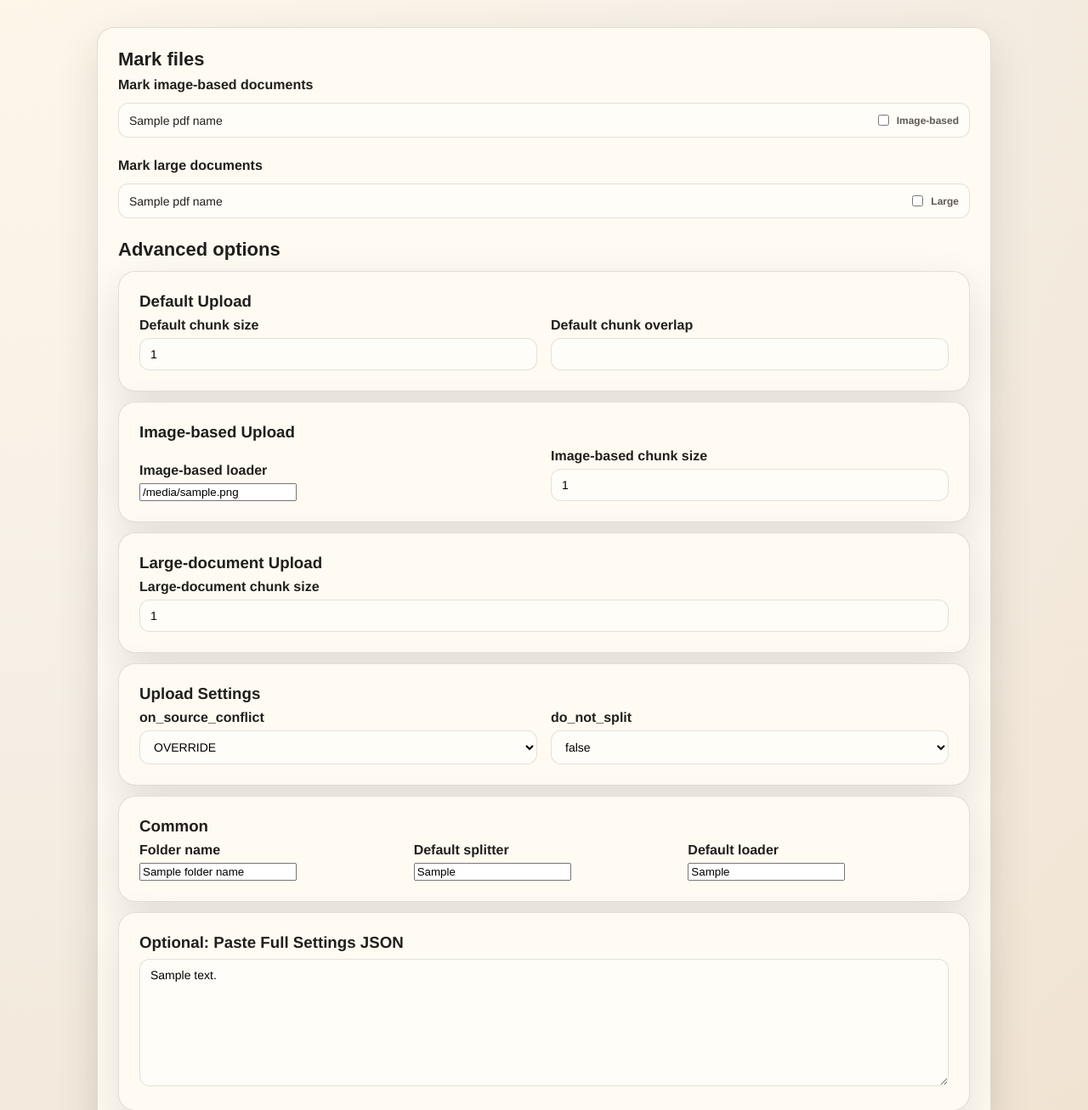
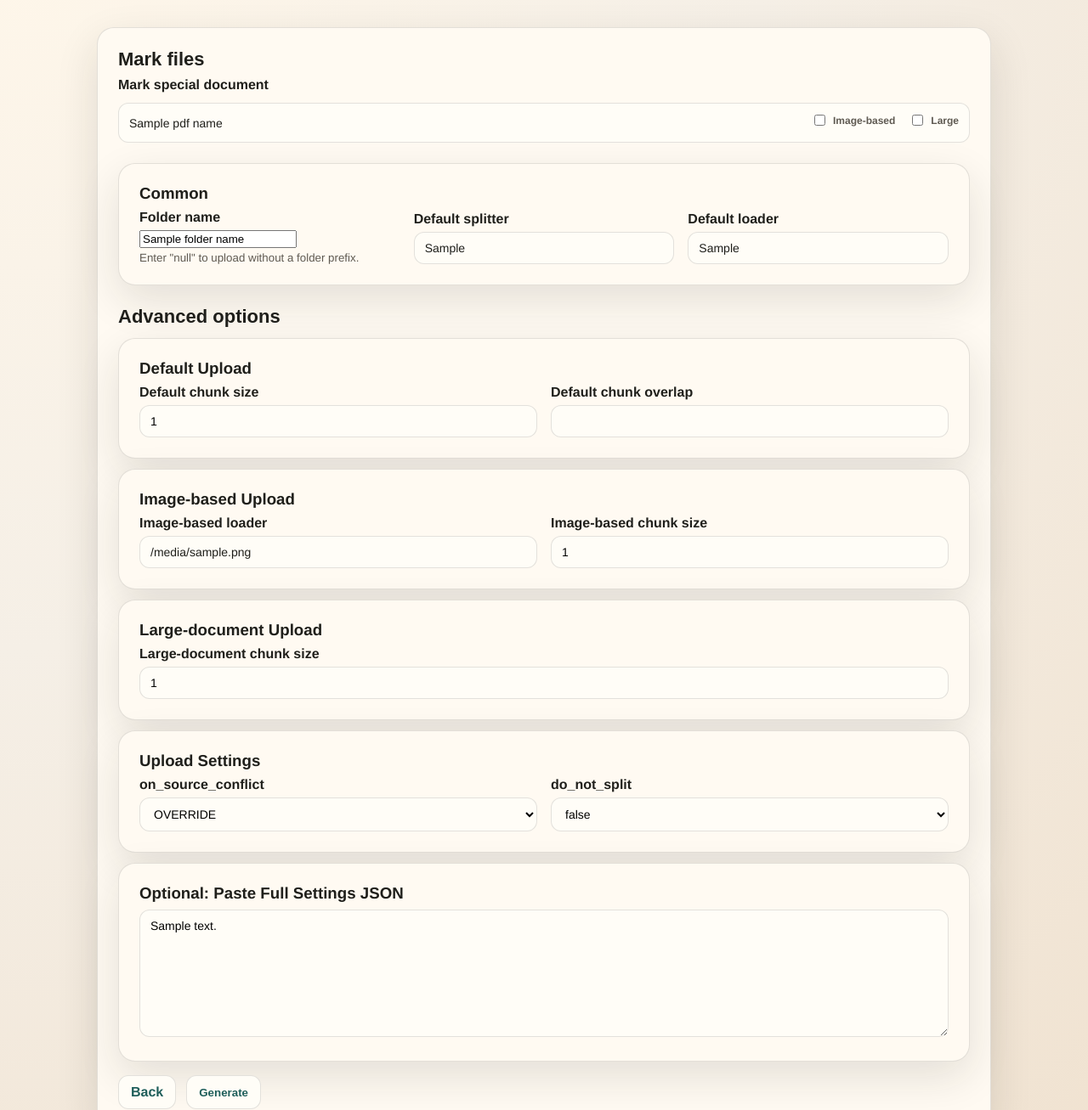
Before and after one commit to WMFong0/Vector-Space-Json-Generator-Final, a Flask app: template templates/mark.html in a window 1280 px wide. Shown: the part 141-1448 px from the top of the page at 85% size. Run offline with Flask 3, Linux system fonts and the light colour scheme; the template is opened without the code that fills it: most values are stand-ins (such as "Sample title", 1, 10 or a date in 2020); some libraries are stand-ins or nearby versions.

Commit message:
Refactored App.py UI changed for mark.html

```diff
--- a/app.py
+++ b/app.py
@@ -4,18 +4,22 @@ Phases:
  1) /upload   – upload PDFs (session created)
  2) /mark     – mark image-based / large docs + set options
  3) /generate – build outputs per session and offer downloads
+
+Features:
+ - Session-based processing with UUID-based upload IDs
+ - File sanitization via filename_checker module
+ - Security: isolated runs per session, no path traversal
+ - Fixed loader/splitter settings (display-only, not editable)
+ - Supports both image-based and large-document processing
 """
 from __future__ import annotations
 
 import json
 import logging
 import os
-import re
 import shutil
 import uuid
 import zipfile
-from typing import Iterable
-
 from flask import (
     Flask,
     flash,
@@ -27,158 +31,30 @@ from flask import (
     url_for,
 )
 
-import filename_checker
-
-# ----------------------------------------------------------------------------
-# Logging setup
-# ----------------------------------------------------------------------------
-logging.basicConfig(
-    level=logging.INFO,
-    format="%(asctime)s [%(levelname)s] %(name)s: %(message)s",
+from config import app, logger, RUNS_ROOT, ALLOWED_OSC, DEFAULT_CHUNK_OVERLAP, DEFAULT_CHUNK_SIZE, DEFAULT_SPLITTER, DEFAULT_LOADER, IMAGE_BASED_CHUNK_SIZE, IMAGE_BASED_LOADER, LARGE_DOCUMENT_CHUNK_SIZE, DEFAULT_UPLOAD_SETTINGS, UPLOAD_ID_RE, UPLOAD_ROOT
+from helpers import (
+    _allowed_file,
+    _sanitize_zip_name,
+    _dedupe_zip_name,
+    _filter_names_from_list,
+    _cleanup_old_sessions,
+    _generate_loaders,
+    _runs_dir,
+    _validate_upload_id,
+    _safe_docs_basename,
+    generate_loader_names,
 )
-logger = logging.getLogger(__name__)
-
-# ----------------------------------------------------------------------------
-# App & constants
-# ----------------------------------------------------------------------------
-app = Flask(__name__)
-app.config["MAX_CONTENT_LENGTH"] = 50 * 1024 * 1024  # 50MB
-app.secret_key = os.environ.get("APP_SECRET_KEY", "dev-secret")
-
-RUNS_ROOT = "runs"
-UPLOAD_ROOT = "tmp_uploads"
-
-# Default processing values
-DEFAULT_CHUNK_SIZE = 1200
-DEFAULT_CHUNK_OVERLAP = 100
-DEFAULT_SPLITTER = "RecursiveCharacterTextSplitter"
-DEFAULT_LOADER = "FileLoader"
-IMAGE_BASED_LOADER = "DoclingFileLoader"
-IMAGE_BASED_CHUNK_SIZE = 500
-LARGE_DOCUMENT_CHUNK_SIZE = 2000
-
-# New on_source_conflict options
-ALLOWED_OSC = {"OVERRIDE", "RETAIN", "DUPLICATE", "RAISE ERROR"}
-DEFAULT_UPLOAD_SETTINGS = {
-    "on_source_conflict": "OVERRIDE",
-    "do_not_split": False,
-}
-
-UPLOAD_ID_RE = re.compile(r"^[a-f0-9]{32}$", re.IGNORECASE)
-
-# ----------------------------------------------------------------------------
-# Helpers
-# ----------------------------------------------------------------------------
-
-# Validate file format if it is pdf
-def _allowed_file(filename: str) -> bool:
-    """Return True if the file extension is .pdf (case-insensitive)."""
-    return os.path.splitext(filename.lower())[1] == ".pdf"
-
-#
-def _sanitize_zip_name(filename: str) -> str:
-    """Sanitize a filename for use inside the ZIP archive."""
-    return filename_checker.sanitize_filename(filename)
-
-
-def _dedupe_zip_name(name: str, seen: set) -> str:
-    """De-duplicate a name within a set by appending -N before extension."""
-    if name not in seen:
-        seen.add(name)
-        return name
-    base, ext = os.path.splitext(name)
-    i = 2
-    while f"{base}-{i}{ext}" in seen:
-        i += 1
-    cand = f"{base}-{i}{ext}"
-    seen.add(cand)
-    return cand
-
-
-def _filter_names_from_list(names: Iterable[str]) -> list[str]:
-    """Sanitize a list of filenames, preserving extensions; skip empties."""
-    out: list[str] = []
-    for line in names:
-        if not line:
-            continue
-        base, ext = os.path.splitext(line)
-        safe_base = filename_checker.filter_name(base)
-        if safe_base is not None:
-            out.append(f"{safe_base}{ext}")
-    logger.debug("_filter_names_from_list: %r -> %r", list(names), out)
-    return out
-
-
-def _generate_loaders(
-    name_list: list[str],
-    folder_name: str,
-    image_set: set[str],
-    large_set: set[str],
-    default_chunk_size: int,
-    default_chunk_overlap: int,
-    default_splitter: str,
-    default_loader: str,
-    image_based_loader: str,
-    image_based_chunk_size: int,
-    large_document_chunk_size: int,
-    upload_settings: dict,
-) -> list[dict]:
-    """Build the list of loader entries for the output JSON."""
-    loader_list: list[dict] = []
-    for name in name_list:
-        curr_size = default_chunk_size
-        curr_overlap = default_chunk_overlap
-        curr_splitter = default_splitter
-        curr_loader = default_loader
-        if name in image_set and name not in large_set:
-            curr_loader = image_based_loader
-            curr_size = image_based_chunk_size
-        elif name not in image_set and name in large_set:
-            curr_size = large_document_chunk_size
-        elif name in image_set and name in large_set:
-            curr_loader = image_based_loader
-        base_name = os.path.splitext(name)[0]
-        loader_list.append(
-            {
-                "loader": curr_loader,
-                "args": {"path": f"{folder_name}/{name}", "start_page_num": 1},
-                "splitter": curr_splitter,
-                "splitter_args": {"chunk_size": curr_size, "chunk_overlap": curr_overlap},
-                "metadata": {"title": base_name},
-                "settings": {
-                    "on_source_conflict": upload_settings.get("on_source_conflict", "OVERRIDE"),
-                    "do_not_split": bool(upload_settings.get("do_not_split", False)),
-                },
-            }
-        )
-    return loader_list
-
-
-def _runs_dir(upload_id: str) -> str:
-    """Return the per-session runs directory path."""
-    return os.path.join(RUNS_ROOT, upload_id)
-
-
-def _validate_upload_id(upload_id: str) -> bool:
-    """Check upload_id format to avoid traversal or malformed ids."""
-    return bool(UPLOAD_ID_RE.match(upload_id))
-
-
-def _safe_docs_basename(folder_name: str) -> str:
-    """Return sanitized docs basename with 'docs' fallback for empty input.
-
-    If the user provided a non-empty name, we sanitize it (which may become
-    'file' depending on characters). If the user provided empty/whitespace,
-    we fallback to 'docs'.
-    """
-    if not folder_name or not folder_name.strip():
-        return "docs"
-    return filename_checker.sanitize_basename(folder_name)
-
 
 # ----------------------------------------------------------------------------
 # Routes
 # ----------------------------------------------------------------------------
+
+@app.route("/health")
+def health_check():
+    """Return health status."""
+    return {"status": "healthy"}
+
+
 @app.route("/")
 def home():
     """Redirect to the upload page."""
@@ -208,13 +84,19 @@ def upload():
             with open(meta_path, "w", encoding="utf-8") as meta:
                 json.dump(mapping, meta)
             logger.info("Upload created: upload_id=%s files=%d", upload_id, len(valid))
+            _cleanup_old_sessions()
             return redirect(url_for("mark", upload_id=upload_id))
     return render_template("upload.html", errors=errors)
 
 
 @app.route("/mark/<upload_id>", methods=["GET", "POST"])
 def mark(upload_id: str):
-    """Step 2: Mark docs and configure options for a given session."""
+    """Step 2: Mark docs and configure options for a given session.
+
+    This route renders the configuration page and handles form submissions.
+    It now uses a combined single-row layout for both image-based and large
+    document checkboxes for each file.
+    """
     if not _validate_upload_id(upload_id):
         logger.warning("Invalid upload_id on /mark: %s", upload_id)
         return ("Invalid session id.", 400)
@@ -280,6 +162,7 @@ def mark(upload_id: str):
         if not pdf_names:
             errors.append("No PDFs found for this session.")
         if not errors:
+            _cleanup_old_sessions()
             return redirect(url_for("generate", upload_id=upload_id))
 
     return render_template(
@@ -297,7 +180,16 @@ def mark(upload_id: str):
 
 @app.route("/generate/<upload_id>", methods=["GET", "POST"])
 def generate(upload_id: str):
-    """Step 3: Generate outputs for a given session and render results."""
+    """Step 3: Generate outputs for a given session and render results.
+
+    This route processes form data, validates inputs, and generates:
+    - output.json: Vector space processing configuration
+    - output2.txt: Sanitized filenames list
+    - .zip file: Original PDFs packaged together
+
+    The checkbox layout has been changed to single-row per file (image-based
+    and large checkboxes on same row) but form handling remains unchanged.
+    """
     if not _validate_upload_id(upload_id):
         logger.warning("Invalid upload_id on /generate: %s", upload_id)
         return redirect(url_for("mark", upload_id=upload_id))
@@ -398,11 +290,7 @@ def generate(upload_id: str):
         "on_source_conflict": on_source_conflict,
         "do_not_split": (do_not_split == "true"),
     }
-    name_set = set(filtered_names)
-    image_set_input = set(_filter_names_from_list(selected_image_docs))
-    large_set_input = set(_filter_names_from_list(selected_large_docs))
-    image_set = image_set_input & name_set
-    large_set = large_set_input & name_set
+    image_set, large_set = generate_loader_names(selected_image_docs, selected_large_docs, pdf_names)
 
     loaders = _generate_loaders(
         filtered_names,
@@ -434,7 +322,7 @@ def generate(upload_id: str):
         fh.write(json.dumps(data_final, indent=4))
 
     # Build ZIP (streamed); name based on folder_name (with fallback rule)
-    safe_docs_name = _safe_docs_basename(folder_name)
+    safe_docs_name = "output" if folder_name == "null" else _safe_docs_basename(folder_name)
     zip_filename = f"{safe_docs_name}.zip"
     zip_path = os.path.join(run_dir, zip_filename)
     try:
@@ -468,6 +356,7 @@ def generate(upload_id: str):
         "zip_filename": zip_filename,
     }
     logger.info("Generated outputs for upload_id=%s -> %s", upload_id, run_dir)
+    _cleanup_old_sessions()
     return render_template("result.html", errors=[], warnings=get_flashed_messages(), result=result, upload_id=upload_id)
 
 
--- a/filename_checker.py
+++ b/filename_checker.py
@@ -81,3 +81,6 @@ def filter_name(original_name: str) -> str | None:
     safe = sanitize_basename(original_name)
     logger.debug("filter_name: input=%r -> %r", original_name, safe)
     return safe
+
+
+UPLOAD_ID_RE = re.compile(r"^[a-f0-9]{32}$", re.IGNORECASE)
--- a/static/styles.css
+++ b/static/styles.css
@@ -117,6 +117,7 @@ input[type=file] {
 .file-row {
   display: grid;
   grid-template-columns: minmax(0, 1fr) auto;
+  grid-template-areas: "file actions";
   align-items: center;
   gap: 12px;
   padding: 10px 12px;
@@ -130,15 +131,24 @@ input[type=file] {
   font-weight: 500;
   overflow: hidden;
   text-overflow: ellipsis;
-    white-space: nowrap
+  white-space: nowrap;
+  grid-area: file;
 }
 
-.toggle {
+.checkbox-group {
+  display: flex;
+  align-items: center;
+  gap: 16px;
+  grid-area: actions;
+}
+
+.checkbox-group label {
   display: flex;
   align-items: center;
   gap: 6px;
   font-size: 12px;
-    color: var(--muted)
+  color: var(--muted);
+  cursor: pointer;
 }
 
 button.primary {
@@ -237,6 +247,16 @@ button.primary {
     font-size: 12px
 }
 
+.read-only-value {
+  padding: 10px 12px;
+  border-radius: 12px;
+  border: 1px solid var(--border);
+  background: #fffdf7;
+  font-family: inherit;
+  font-size: 14px;
+  color: var(--ink);
+}
+
 @media(max-width:720px) {
     .hero {
         flex-direction: column;
@@ -251,4 +271,5 @@ button.primary {
         grid-auto-flow: row;
         grid-auto-columns: initial
     }
+
 }
--- a/templates/mark.html
+++ b/templates/mark.html
@@ -37,30 +37,46 @@
           <h2>Mark files</h2>
           <form method="post" action="{{ url_for('generate', upload_id=upload_id) }}">
             <div class="field-group">
-              <label>Mark image-based documents</label>
+              <label>Mark special document</label>
               <div class="file-list">
                 {% for n in pdf_names %}
                   <label class="file-row">
-                    <span class="file-name">{{ n }}</span>
-                    <span class="toggle"><input type="checkbox" name="image_docs" value="{{ n }}" {% if n in selected_image_docs %}checked{% endif %}/> Image-based</span>
+                    <span class="file-name" title="{{ n }}">{{ n }}</span>
+                    <div class="checkbox-group">
+                      <label>
+                        <input type="checkbox" name="image_docs" value="{{ n }}" {% if n in selected_image_docs %}checked{% endif %}/>
+                        Image-based
+                      </label>
+                      <label>
+                        <input type="checkbox" name="large_docs" value="{{ n }}" {% if n in selected_large_docs %}checked{% endif %}/>
+                        Large
+                      </label>
+                    </div>
                   </label>
                 {% endfor %}
               </div>
             </div>
 
-            <div class="field-group">
-              <label>Mark large documents</label>
-              <div class="file-list">
-                {% for n in pdf_names %}
-                  <label class="file-row">
-                    <span class="file-name">{{ n }}</span>
-                    <span class="toggle"><input type="checkbox" name="large_docs" value="{{ n }}" {% if n in selected_large_docs %}checked{% endif %}/> Large</span>
-                  </label>
-                {% endfor %}
-              </div>
-            </div>
+             <div class="panel" style="margin-top:12px;">
+               <h3 style="margin:0 0 8px;">Common</h3>
+               <div class="inline-fields">
+                 <div>
+                   <label for="folder_name">Folder name</label>
+                   <input id="folder_name" name="folder_name" value="{{ folder_name }}" placeholder="docs" required />
+                   <small style="color:var(--muted); margin-top:4px; display:block;">Enter "null" to upload without a folder prefix.</small>
+                 </div>
+                 <div>
+                    <label>Default splitter</label>
+                    <div class="read-only-value">{{ default_splitter }}</div>
+                 </div>
+                 <div>
+                    <label>Default loader</label>
+                    <div class="read-only-value">{{ default_loader }}</div>
+                 </div>
+               </div>
+             </div>
 
-            <h2>Advanced options</h2>
+            <h2 style="margin-top:24px;">Advanced options</h2>
 
             <div class="panel" style="margin-top:12px;">
               <h3 style="margin:0 0 8px;">Default Upload</h3>
@@ -80,8 +96,8 @@
               <h3 style="margin:0 0 8px;">Image-based Upload</h3>
               <div class="inline-fields">
                 <div>
-                  <label>Image-based loader</label>
-                  <input value="{{ image_based_loader }}" readonly />
+                   <label>Image-based loader</label>
+                   <div class="read-only-value">{{ image_based_loader }}</div>
                 </div>
                 <div>
                   <label for="image_based_chunk_size">Image-based chunk size</label>
@@ -125,24 +141,6 @@
             </div>
 
             <div class="panel" style="margin-top:12px;">
-              <h3 style="margin:0 0 8px;">Common</h3>
-              <div class="inline-fields">
-                <div>
-                  <label for="folder_name">Folder name</label>
-                  <input id="folder_name" name="folder_name" value="{{ folder_name }}" placeholder="docs" required />
-                </div>
-                <div>
-                  <label>Default splitter</label>
-                  <input value="{{ default_splitter }}" readonly />
-                </div>
-                <div>
-                  <label>Default loader</label>
-                  <input value="{{ default_loader }}" readonly />
-                </div>
-              </div>
-            </div>
-
-            <div class="panel" style="margin-top:12px;">
               <h3 style="margin:0 0 8px;">Optional: Paste Full Settings JSON</h3>
               <textarea id="settings_text" name="settings_text" rows="8">{{ settings_text }}</textarea>
             </div>
```
Also changed, not shown: config.py (added, +49 -0 lines), helpers.py (added, +160 -0 lines), templates/result.html (+8 -4 lines), templates/upload.html (+5 -4 lines). Lines whose indentation alone changed are shown as unchanged.
